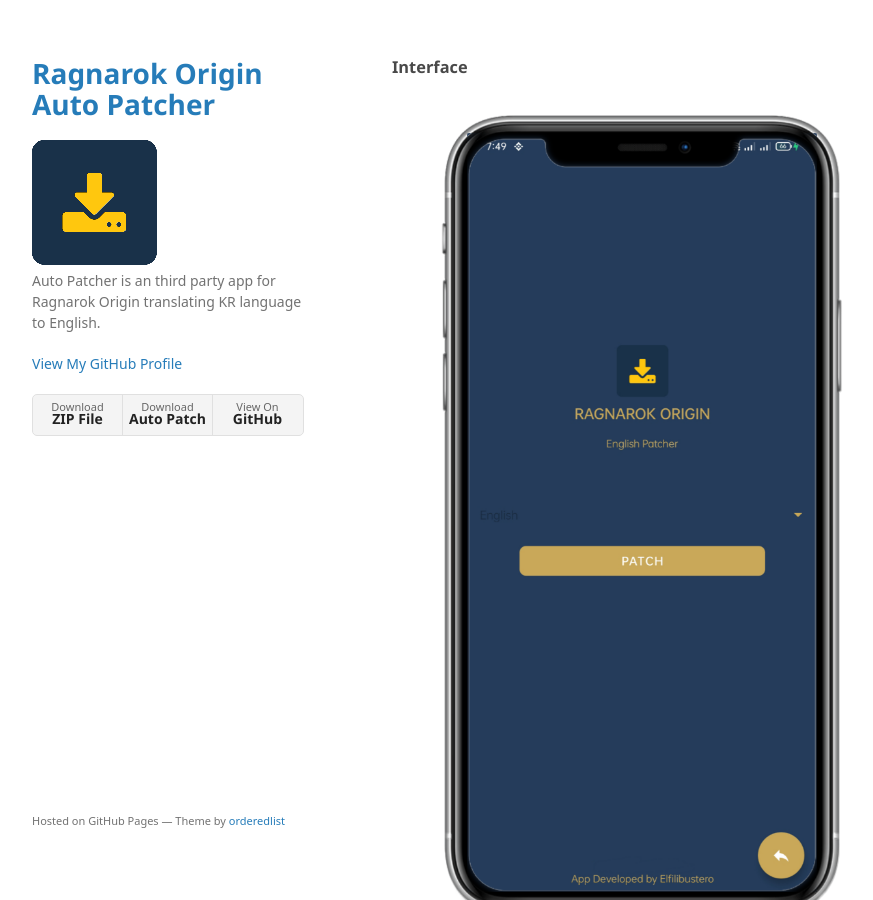
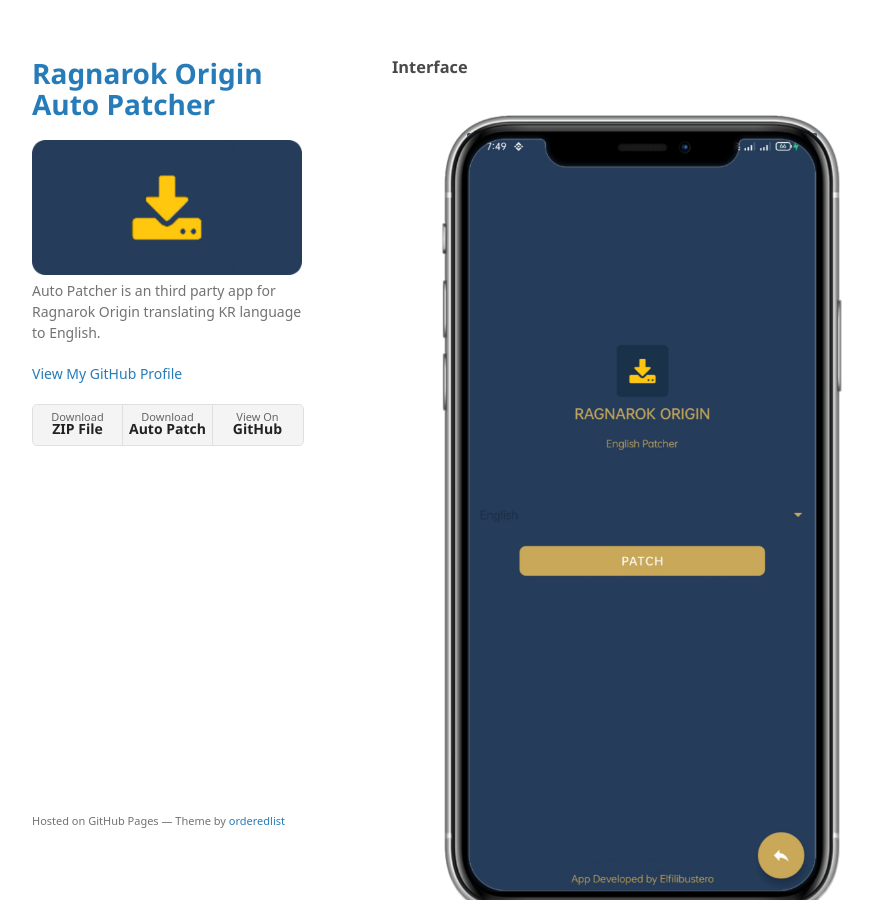
Before and after one commit to RO-ENPatcher/RO-ENPatcher.github.io, a Jekyll site: the page built from index.md, in a window 1280 px wide and 900 px high. Shown: the whole window, without its empty margins (178-1051 px from the left). Built offline with Jekyll 4.4.1, drawn with Linux system fonts in a browser that asks for light colours; some web fonts are replaced; our own code applies the rules of GitHub Pages for plain Markdown files.

Commit message:
Update default.html

```diff
--- a/_layouts/default.html
+++ b/_layouts/default.html
@@ -18,7 +18,7 @@
         <h1><a href="{{ "Ragnarok Origin Auto Patcher" }}">{{ site.title | default: site.github.repository_name }}</a></h1>
 
         {% if site.logo %}
-          <img src="{{"https://github.com/RO-ENPatcher/RO-ENPatcher.github.io/raw/main/assets/images/app_icon.png"}}" alt="Logo" />
+          <img src="{{"https://github.com/RO-ENPatcher/RO-ENPatcher.github.io/raw/main/assets/images/thumbnail_logo.jpg"}}" alt="Logo" />
         {% endif %}
 
         <p>{{ site.description | default: site.github.project_tagline }}</p>
```
